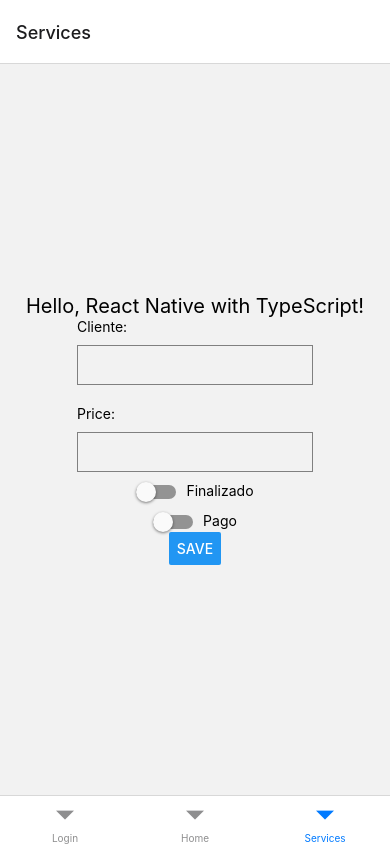
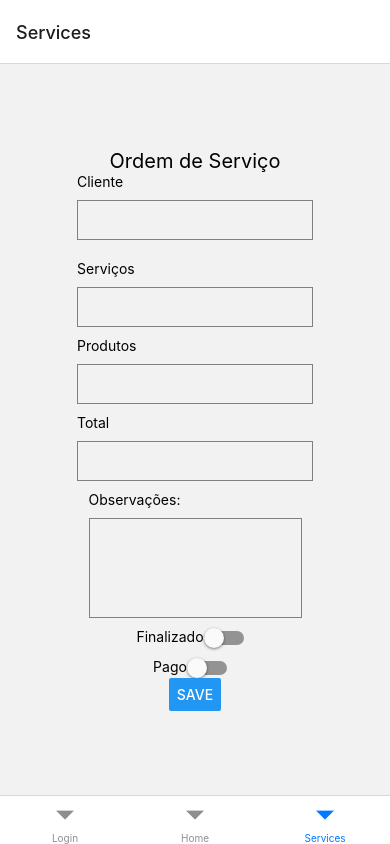
Before and after one commit to EduSantos94/ordemservice_react, a React Native app: screen /Services in a window 390 px wide. Built offline with nearby package versions, Linux system fonts and the light colour scheme.

Commit message:
atualize services para order

```diff
--- a/App.tsx
+++ b/App.tsx
@@ -2,7 +2,7 @@ import React, { useEffect, useState } from 'react';
 import { NavigationContainer, useNavigation } from '@react-navigation/native';
 import Login from './src/components/Login';
 import HomeScreen from './src/components/HomeScreen';
-import Services from './src/components/Services';
+import Order from './src/components/Order';
 import { StyleSheet } from 'react-native';
 import { createBottomTabNavigator } from '@react-navigation/bottom-tabs';
 import AsyncStorage from '@react-native-async-storage/async-storage';
@@ -34,7 +34,7 @@ export default function App() {
       <Tab.Navigator initialRouteName={isLoggedIn === null ? 'Login' : isLoggedIn ? 'Home' : 'Login'}>
         <Tab.Screen name="Login" component={Login} options={{ tabBarStyle: { display: 'none' } }} />
         <Tab.Screen name="Home" component={HomeScreen} />
-        <Tab.Screen name="Services" component={Services} />
+        <Tab.Screen name="Services" component={Order} />
       </Tab.Navigator>
     </NavigationContainer>
   );
--- a/src/components/Services.tsx
+++ b/src/components/Order.tsx
@@ -2,18 +2,19 @@ import React, { useState } from 'react';
 import { View, Text, StyleSheet, TextInput, Switch, Button } from 'react-native';
 import AsyncStorage from '@react-native-async-storage/async-storage';
 
-const Services: React.FC = () => {
+const Order: React.FC = () => {
   const [user, setUser] = useState('');
   const [isPaid, setIsPaid] = useState(false);
   const [isDone, setIsDone] = useState(false);
   const [price, setPrice] = useState('');
+  const [observation, setObservation] = useState('');
+  const [services, setServices] = useState('');
+  const [products, setProducts] = useState('');
 
   const handleSave = async () => {
     const user = await AsyncStorage.getItem('user');
     const userObject = JSON.parse(user ?? '{"user_id": ""}');
     const company_id = userObject.company_id;
-
-    // Save the data to your backend or local storage
     console.log('Save button pressed with ', {
       user,
       isPaid,
@@ -25,9 +26,9 @@ const Services: React.FC = () => {
 
   return (
     <View style={styles.container}>
-      <Text style={styles.text}>Hello, React Native with TypeScript!</Text>
+      <Text style={styles.text}>Ordem de Serviço</Text>
       <View>
-        <Text style={{ marginBottom: 10 }}>Cliente:</Text>
+        <Text style={{ marginBottom: 10 }}>Cliente</Text>
         <TextInput
           style={{ height: 40, borderColor: 'gray', borderWidth: 1, marginBottom: 10, padding: 8 }}
           value={user}
@@ -35,7 +36,25 @@ const Services: React.FC = () => {
         />
       </View>
       <View style={{ marginTop: 10 }}>
-        <Text style={{ marginBottom: 10 }}>Price:</Text>
+        <Text style={{ marginBottom: 10 }}>Serviços</Text>
+        <TextInput
+          style={{ height: 40, borderColor: 'gray', borderWidth: 1, padding: 8 }}
+          value={services}
+          onChangeText={(text: string) => setServices(text)}
+          keyboardType="numeric"
+        />
+      </View>
+      <View style={{ marginTop: 10 }}>
+        <Text style={{ marginBottom: 10 }}>Produtos</Text>
+        <TextInput
+          style={{ height: 40, borderColor: 'gray', borderWidth: 1, padding: 8 }}
+          value={products}
+          onChangeText={(text: string) => setProducts(text)}
+          keyboardType="numeric"
+        />
+      </View>
+      <View style={{ marginTop: 10 }}>
+        <Text style={{ marginBottom: 10 }}>Total</Text>
         <TextInput
           style={{ height: 40, borderColor: 'gray', borderWidth: 1, padding: 8 }}
           value={price}
@@ -43,21 +62,30 @@ const Services: React.FC = () => {
           keyboardType="numeric"
         />
       </View>
+      <View style={{ marginTop: 10 }}>
+        <Text style={{ marginBottom: 10 }}>Observações:</Text>
+        <TextInput
+          style={{ height: 100, borderColor: 'gray', borderWidth: 1, padding: 8, textAlignVertical: 'top' }}
+          value={observation}
+          onChangeText={(text: string) => setObservation(text)}
+          multiline
+        />
+      </View>
       <View style={{ flexDirection: 'row', marginTop: 10 }}>
+        <Text>Finalizado</Text>
         <Switch
           value={isPaid}
-          onValueChange={() => setIsPaid(false)}
+          onValueChange={(value) => setIsPaid(value)}
           style={{ marginRight: 10 }}
         />
-        <Text>Finalizado</Text>
       </View>
       <View style={{ flexDirection: 'row', marginTop: 10 }}>
+      <Text>Pago</Text>
         <Switch
           value={isDone}
-          onValueChange={() => setIsDone(false)}
+          onValueChange={(value) => setIsDone(value)}
           style={{ marginRight: 10 }}
         />
-        <Text>Pago</Text>
       </View>
       <Button title="Save" onPress={handleSave} />
     </View>
@@ -76,4 +104,4 @@ const styles = StyleSheet.create({
   },
 });
 
-export default Services;
+export default Order;
```
